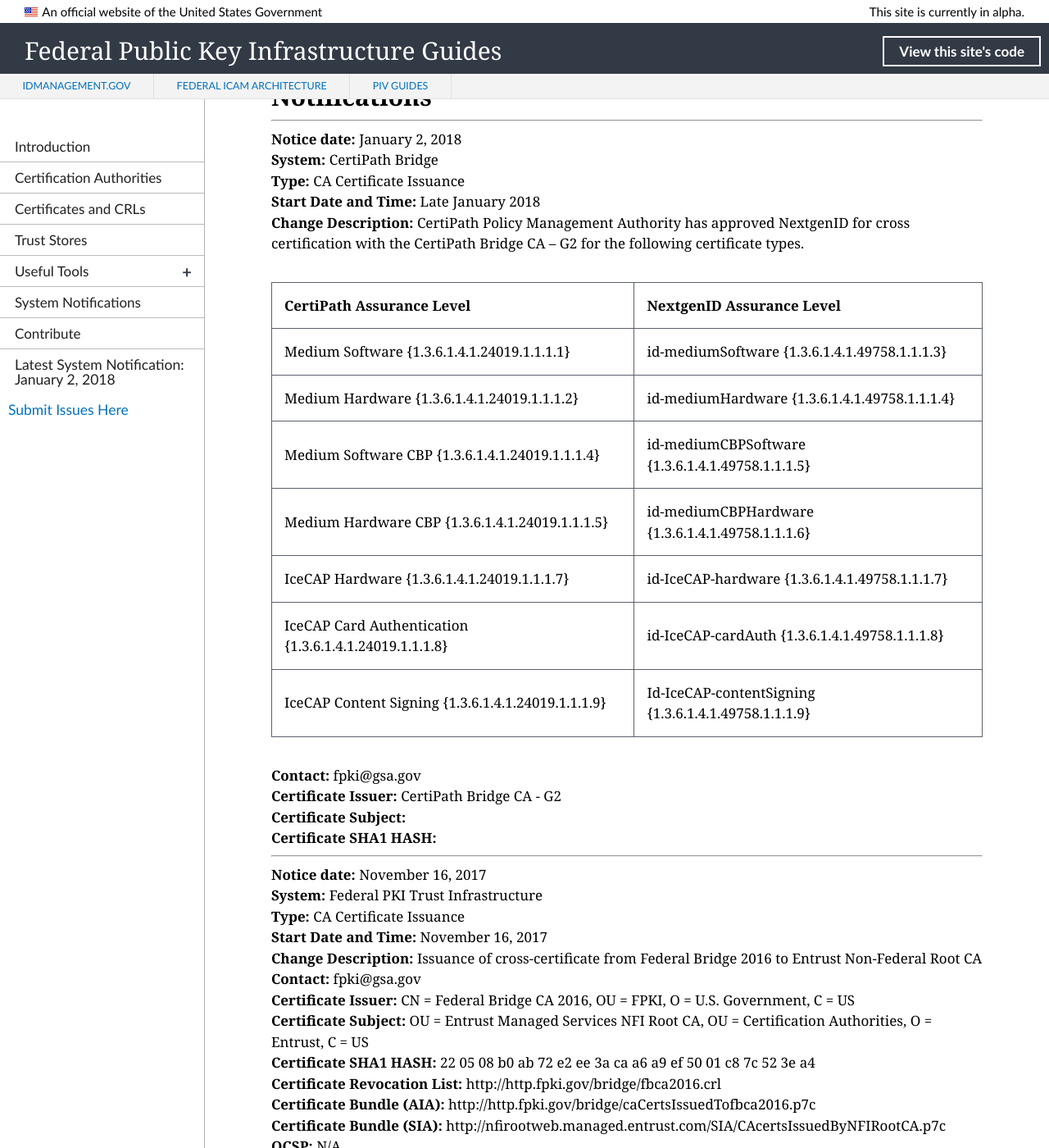
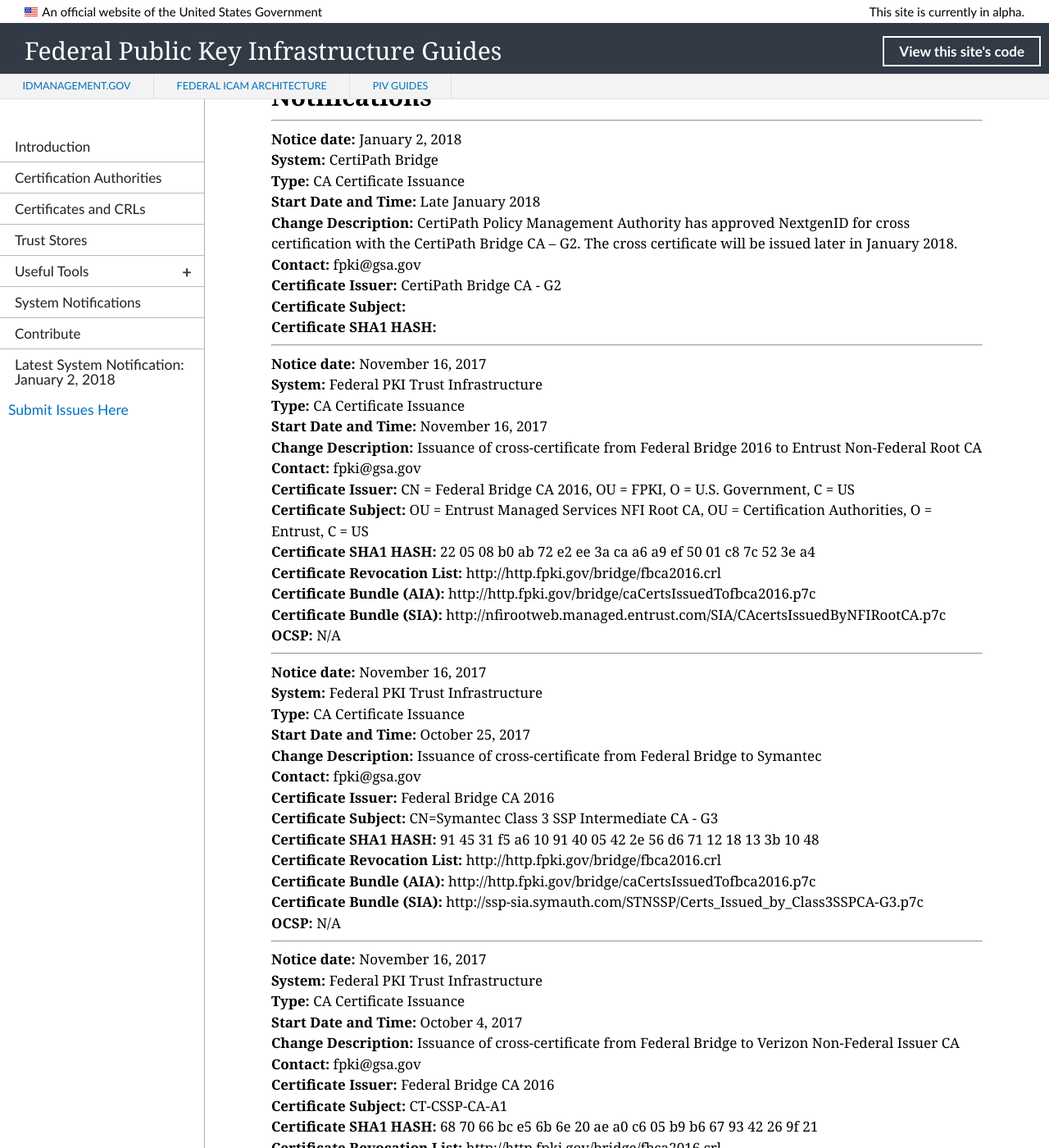
Before and after one commit to GSA/fpki-guides, a Jekyll site: the page built from pages/fpki_notifications.md, in a window 1280 px wide and 1400 px high, scrolled down 739 px. Shown: the whole window at 82% size. Built offline with Jekyll 4.4.1, drawn with Linux system fonts in a browser that asks for light colours; nearby versions of some CDN libraries; library files that are not in the unit come from our copies.

Commit message:
Removed policy mapping
Resumitted without the policy mapping.

```diff
--- a/_data/notifications.yml
+++ b/_data/notifications.yml
@@ -249,7 +249,7 @@
   start_datetime: Late January 2018
   end_datetime: NA
   system: CertiPath Bridge
-  change_description: CertiPath Policy Management Authority has approved NextgenID for cross certification with the CertiPath Bridge CA – G2 for the following certificate types. <br/> <table><tr><th><b>CertiPath Assurance Level</b></th><th><b>NextgenID Assurance Level</b></th></tr><tr><td>Medium Software {1.3.6.1.4.1.24019.1.1.1.1}</td><td>id-mediumSoftware {1.3.6.1.4.1.49758.1.1.1.3}</td></tr><tr><td> Medium Hardware {1.3.6.1.4.1.24019.1.1.1.2} </td><td>id-mediumHardware {1.3.6.1.4.1.49758.1.1.1.4}</td></tr><tr><td>  Medium Software CBP {1.3.6.1.4.1.24019.1.1.1.4} </td><td> id-mediumCBPSoftware {1.3.6.1.4.1.49758.1.1.1.5}</td></tr><tr><td>  Medium Hardware CBP {1.3.6.1.4.1.24019.1.1.1.5} </td><td> id-mediumCBPHardware {1.3.6.1.4.1.49758.1.1.1.6}</td></tr><tr><td>  IceCAP Hardware {1.3.6.1.4.1.24019.1.1.1.7} </td><td> id-IceCAP-hardware {1.3.6.1.4.1.49758.1.1.1.7}</td></tr><tr><td>  IceCAP Card Authentication {1.3.6.1.4.1.24019.1.1.1.8} </td><td> id-IceCAP-cardAuth {1.3.6.1.4.1.49758.1.1.1.8}</td></tr><tr><td>  IceCAP Content Signing {1.3.6.1.4.1.24019.1.1.1.9} </td><td> Id-IceCAP-contentSigning {1.3.6.1.4.1.49758.1.1.1.9}</td></tr></table>
+  change_description: CertiPath Policy Management Authority has approved NextgenID for cross certification with the CertiPath Bridge CA – G2. The cross certificate will be issued later in January 2018.
   contact: fpki@gsa.gov
   ca_certificate_hash:
   ca_certificate_issuer: CertiPath Bridge CA - G2
```
